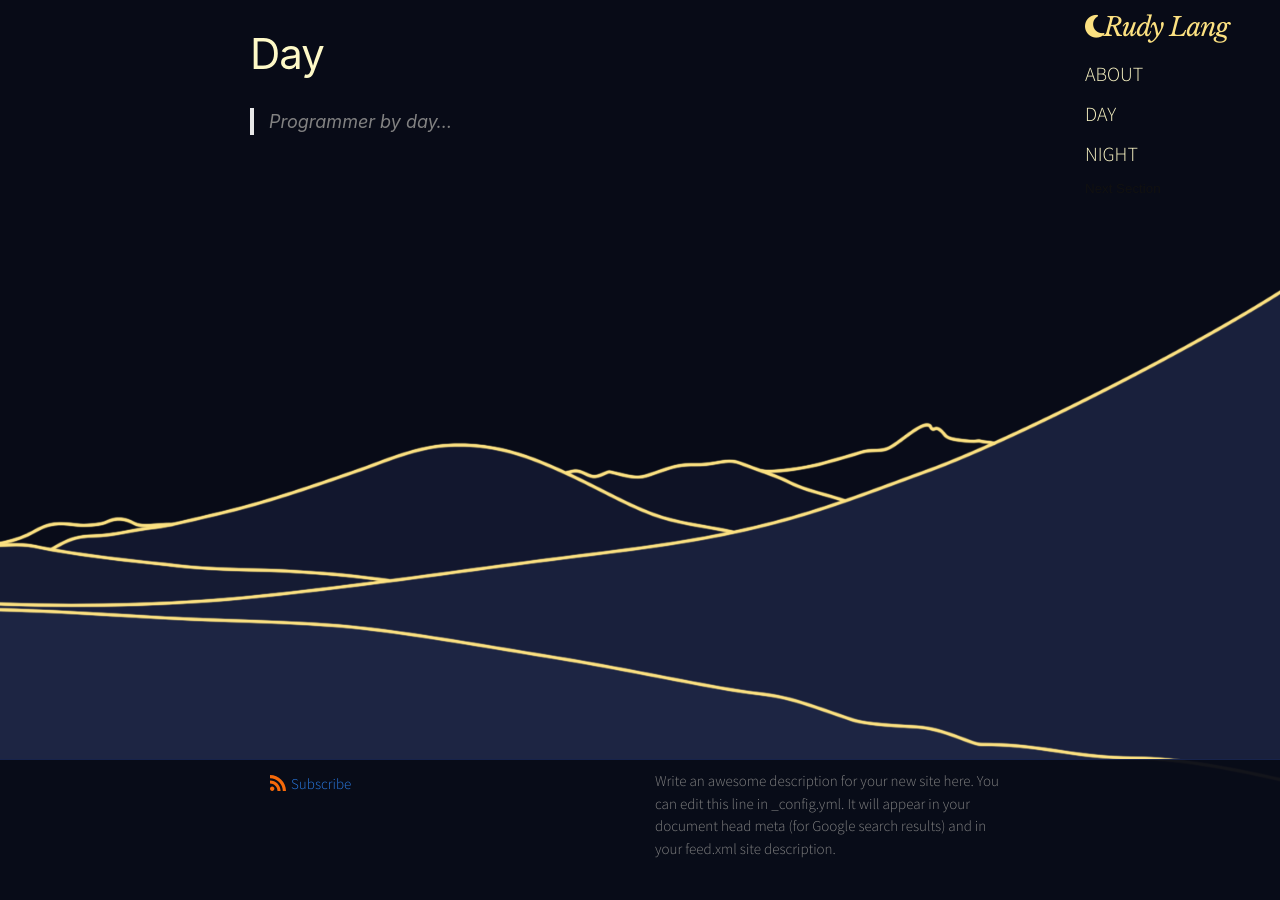
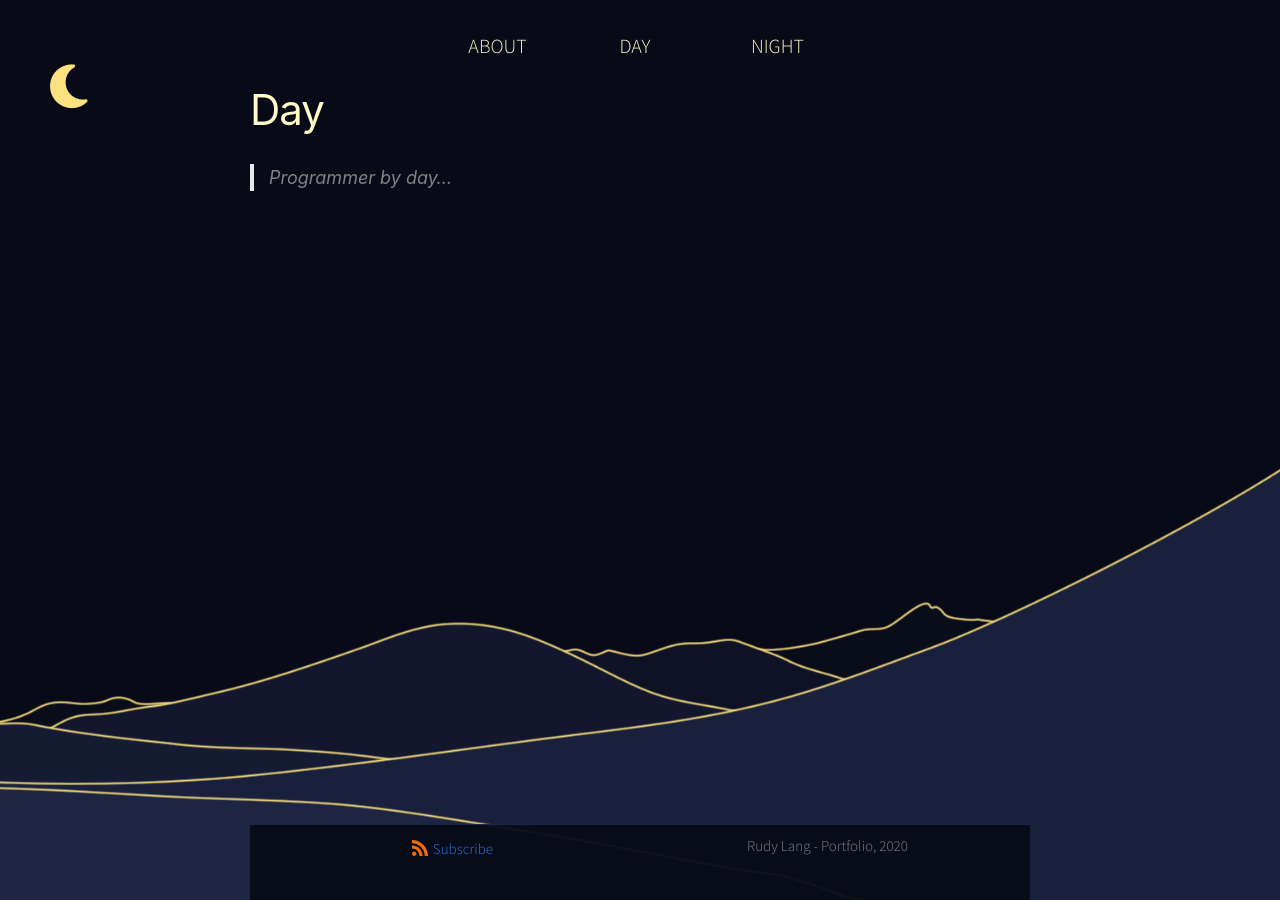
Before and after one commit to RudyLang/RudyLang.github.io, a Jekyll site: the page built from day.markdown, in a window 1280 px wide. Built offline with Jekyll 4.4.1, drawn with Linux system fonts in a browser that asks for light colours; nearby versions of some CDN libraries; some web fonts are replaced.

Commit message:
Updated header and main with proper flexboxes.

```diff
--- a/_config.yml
+++ b/_config.yml
@@ -21,9 +21,7 @@
 title: Rudy Lang
 email: r.lang.dev@gmail.com
 description: >- # this means to ignore newlines until "baseurl:"
-  Write an awesome description for your new site here. You can edit this
-  line in _config.yml. It will appear in your document head meta (for
-  Google search results) and in your feed.xml site description.
+  Rudy Lang - Portfolio, 2020
 baseurl: "" # the subpath of your site, e.g. /blog
 url: "" # the base hostname & protocol for your site, e.g. http://example.com
 github_username:  RudyLang
--- a/_includes/header.html
+++ b/_includes/header.html
@@ -4,9 +4,9 @@
     {%- assign default_paths = site.pages | map: "path" -%}
     {%- assign page_paths = site.header_pages | default: default_paths -%}
     {%- assign titles_size = site.pages | map: 'title' | join: '' | size -%}
-    <a class="site-title" rel="author" href="{{ "/" | relative_url }}">
+    <!--<a class="site-title" rel="author" href="{{ "/" | relative_url }}">
       <i class="fas fa-moon"></i>{{ site.title | escape }}
-    </a>
+    </a>-->
 
     {%- if titles_size > 0 -%}
       <nav class="site-nav">
@@ -22,7 +22,7 @@
             <a class="page-link" href="{{ my_page.url | relative_url }}">{{ my_page.title | escape }}</a>
             {%- endif -%}
           {%- endfor -%}
-          <button class="page-link" onclick="ChangePage(`{{ null }}`)">Next Section</button>
+          <!--<button class="page-link" onclick="ChangePage(`{{ null }}`)">Next Section</button>-->
         </div>
       </nav>
     {%- endif -%}
--- a/_layouts/default.html
+++ b/_layouts/default.html
@@ -4,6 +4,10 @@
   {%- include head.html -%}
 
   <body>
+
+    <div id="sun-moon" class="sun-moon">
+      <i class="fas fa-moon"></i>
+    </div>
 
     {%- include header.html -%}
 
--- a/assets/css/style.scss
+++ b/assets/css/style.scss
@@ -12,11 +12,20 @@
 
 body {
   background-color: #1d1e22;
-  background-image: url('images/mountain_background_flat_rudy_lang.png');
+  background-image: url('images/mountain_background_flat_rudy_lang_dark.png');
   background-size: cover;
   background-repeat: no-repeat;
   margin: 0;
   color: #fef9c7;
+}
+
+.sun-moon {
+  color: #fce181;
+  font-size: 50px;
+  position: absolute;
+  top: 50px;
+  left: 50px;
+  z-index: 1000;
 }
 
 /**************************************** HEADER MOBILE ****************************************/
@@ -102,32 +111,33 @@ body {
 @media only screen and (min-width: 600px) {
   .site-header {
     background-color: rgba(255, 255, 255, 0);
-    width: 200px;
-    position: absolute;
-    top: 0px;
     border-bottom: none;
     border-top: none;
+    padding-left: 250px;
+    padding-right: 250px;
   }
 
   .header-wrapper {
     background-color: rgba(255, 255, 255, 0);
     height: inherit;
     width: inherit;
+    text-align: center;
+    position: relative;
+    top: 20px;
+    margin-left: 20%;
+    margin-right: 20%;
   }
 
   .site-nav {
     background-color: rgba(255, 255, 255, 0);
     border: none;
     border-radius: 0px;
-    top: 0px;
-    right: 0px;
-    margin: 0;
-    padding: 0;
     height: inherit;
     width: inherit;
     font-family: 'Source Sans Pro', sans-serif;
     font-weight: 300;
     text-transform: uppercase;
+    float: none;
   }
 
   .site-title {
@@ -167,121 +177,39 @@ body {
 
   .site-nav .trigger {
     display: flex;
-    flex-direction: column;
+    flex-direction: row;
+    justify-content: space-evenly;
   }
 
   .site-nav .page-link {
-    background-color: rgba(255, 255, 255, 0);
-    height: 30px;
+    background-color: rgba(100, 64, 201, 0);
     border: none;
     text-decoration: none;
-    margin-left: unset;
-    flex-grow: 1;
-    text-align: left;
+    text-align: center;
     padding: 5px;
+    flex-grow: 1 1 auto;
+    margin: 5px;
   }
 
   .site-nav .trigger a {
     font-size: 20px;
     color: #fef9c7;
-    border-right: 0px solid #fef9c7;
-    transition-property: border-right;
+    border: 1px solid #fef9c700;
+    width: 80px;
+    transition-property: border;
     transition-duration: 0.1s;
     transition-timing-function: linear;
     transition-delay: 0.1s;
   }
 
   .site-nav .trigger a:hover {
-    background-color: #02677080;
     color: #fef9c7;
-    border-right: 10px solid #fce181;
+    border: 1px solid #fce181;
   }
 
   .site-nav .page-link:not(:last-child) {
     margin-right: 0;
     margin-left: 0;
-  }
-
-  .page-feature {
-    width: 800px;
-    background-color: #080b17ef;
-    border: 4px solid #fce181;
-    float: left;
-    margin-right: 20px;
-    padding: 20px;
-  }
-
-  .feature-title {
-    font-family: 'Libre Baskerville', serif;
-    font-weight: 400;
-    font-style: italic;
-  }
-
-  .feature-paragraph {
-    font-family: 'Source Sans Pro', sans-serif;
-    font-weight: 300;
-  }
-
-  .post-list {
-    position: relative;
-    top: -66px;
-  }
-
-  .post-link {
-    font-family: 'Source Sans Pro', sans-serif;
-    font-weight: 300;
-    font-size: 30px;
-    color: #fef9c7;
-    background-color: #080b17ef;
-    border: 4px solid #fce181;
-    height: 60px;
-    overflow: hidden;
-  }
-
-  .post-link span {
-    padding-left: 10px;
-    padding-top: 7px;
-    display: inline-block;
-    vertical-align: middle;
-  }
-
-  .post-link img {
-    position: relative;
-    top: -350px; /*FIXME: This needs to be relative to the images size*/
-    float: right;
-    right: -1000px;
-
-    transition-property: right;
-    transition-duration: 0.5s;
-    transition-timing-function: ease-in;
-    transition-delay: 0.1s;
-  }
-
-  .post-link:hover img {
-    right: 0px;
-  }
-
-  .post-meta {
-    font-family: 'Source Sans Pro', sans-serif;
-    font-weight: 300;
-    text-transform: uppercase;
-    color: #fce181;
-  }
-
-  .post-list a:visited {
-    font-family: 'Libre Baskerville', serif;
-    font-weight: 400;
-    font-size: 40px;
-    color: #fef9c7;
-  }
-
-  .post-list .post-divider {
-    margin: auto;
-  }
-
-  .post-list-heading {
-    position: relative;
-    top: -52px;
   }
 }
 
@@ -334,6 +262,104 @@ a.site-title {
   .content-wrapper {
     background-color: #02677000;
   }
+
+  .flex-grid-headers {
+    display: flex;
+    align-items: stretch;
+  }
+
+  .flex-grid-headers > div {
+    margin: 10px;
+    text-align: left;
+    line-height: 50px;
+    font-size: 30px;
+  }
+
+  .flex-grid-content {
+    display: flex;
+    align-items: stretch;
+  }
+
+  .flex-grid-content > div {
+    margin: 10px;
+  }
+
+  .page-feature {
+    background-color: #080b17ef;
+    border: 3px solid #fce181;
+    padding: 20px;
+  }
+
+  .feature-title {
+    font-family: 'Libre Baskerville', serif;
+    font-weight: 400;
+    font-style: italic;
+  }
+
+  .feature-paragraph {
+    font-family: 'Source Sans Pro', sans-serif;
+    font-weight: 300;
+  }
+
+  .post-link {
+    font-family: 'Source Sans Pro', sans-serif;
+    font-weight: 300;
+    font-size: 30px;
+    color: #fef9c7;
+    background-color: #080b17ef;
+    height: 60px;
+    overflow: hidden;
+  }
+
+  .post-link span {
+    padding-left: 10px;
+    padding-top: 7px;
+    display: inline-block;
+    vertical-align: middle;
+  }
+
+  .post-link img {
+    position: relative;
+    top: -350px; /*FIXME: This needs to be relative to the images size*/
+    float: right;
+    right: -1000px;
+
+    transition-property: right;
+    transition-duration: 0.5s;
+    transition-timing-function: ease-in;
+    transition-delay: 0.1s;
+  }
+
+  .post-link:hover img {
+    right: 0px;
+  }
+
+  .post-meta {
+    font-family: 'Source Sans Pro', sans-serif;
+    font-weight: 300;
+    text-transform: uppercase;
+    color: #fce181;
+  }
+
+  .post-list-column {
+    background-color: #080b17ef;
+  }
+
+  .post-list a:visited {
+    font-family: 'Libre Baskerville', serif;
+    font-weight: 400;
+    font-size: 40px;
+    color: #fef9c7;
+  }
+
+  .post-list .post-divider {
+    margin: auto;
+  }
+
+  .post-list-heading {
+    position: relative;
+    top: -52px;
+  }
 }
 /*************************************************************************************************/
 
@@ -345,6 +371,12 @@ a.site-title {
     padding: 10px 0;
     font-family: 'Source Sans Pro', sans-serif;
     font-weight: 300;
+    margin-left: 250px;
+    margin-right: 250px;
+  }
+
+  .footer-col {
+    text-align: center;
   }
 
 }
```
Also changed, not shown: _layouts/home.html (+76 -0 lines), assets/css/images/Night_Background_Rudy_Lang.png (deleted), assets/css/images/mountain_background_flat_rudy_lang.png, assets/css/images/mountain_background_flat_rudy_lang_dark.png (added), assets/css/images/mountain_background_rudy_lang.png (deleted), assets/css/images/unsplash_temporary_background.jpg (deleted).
